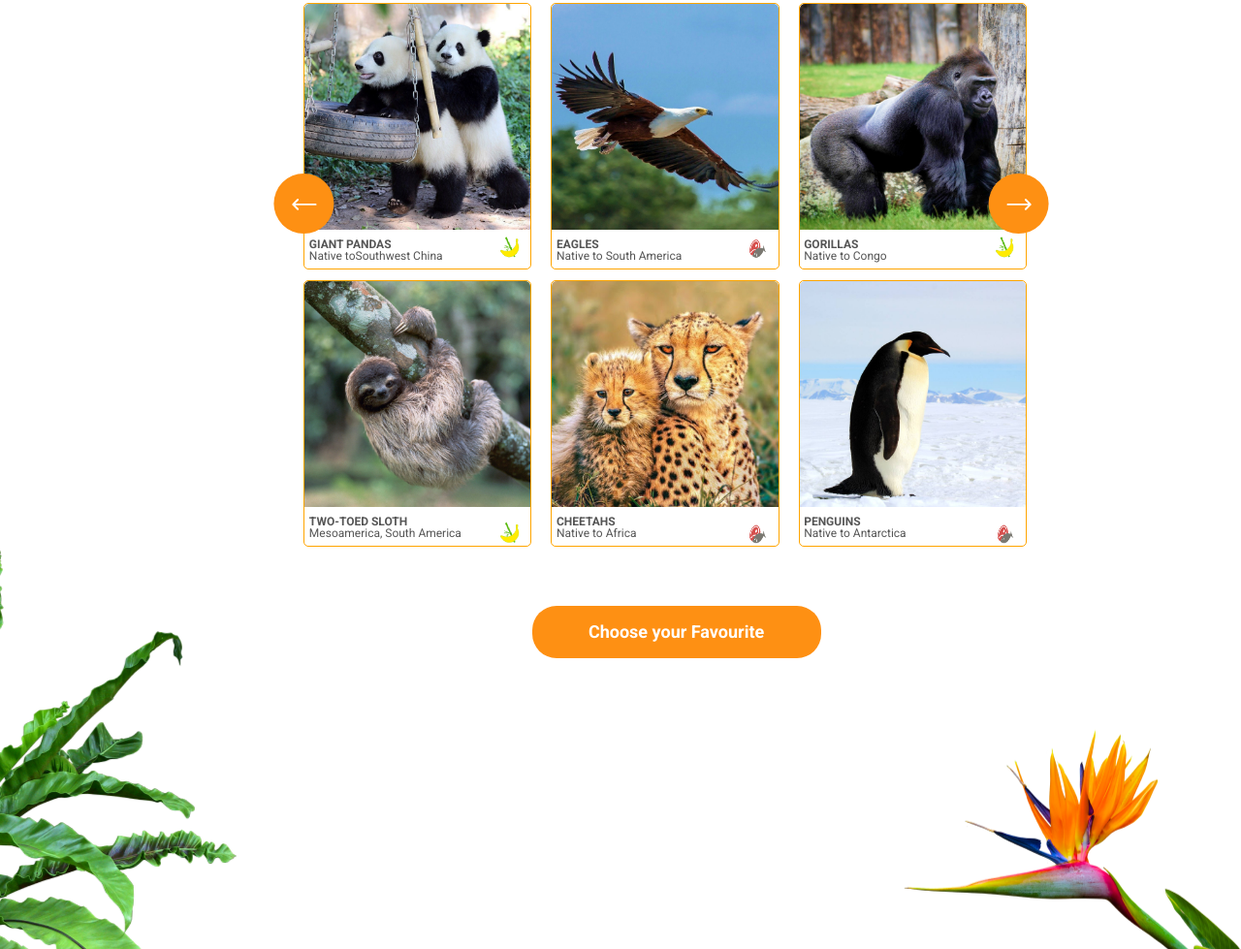
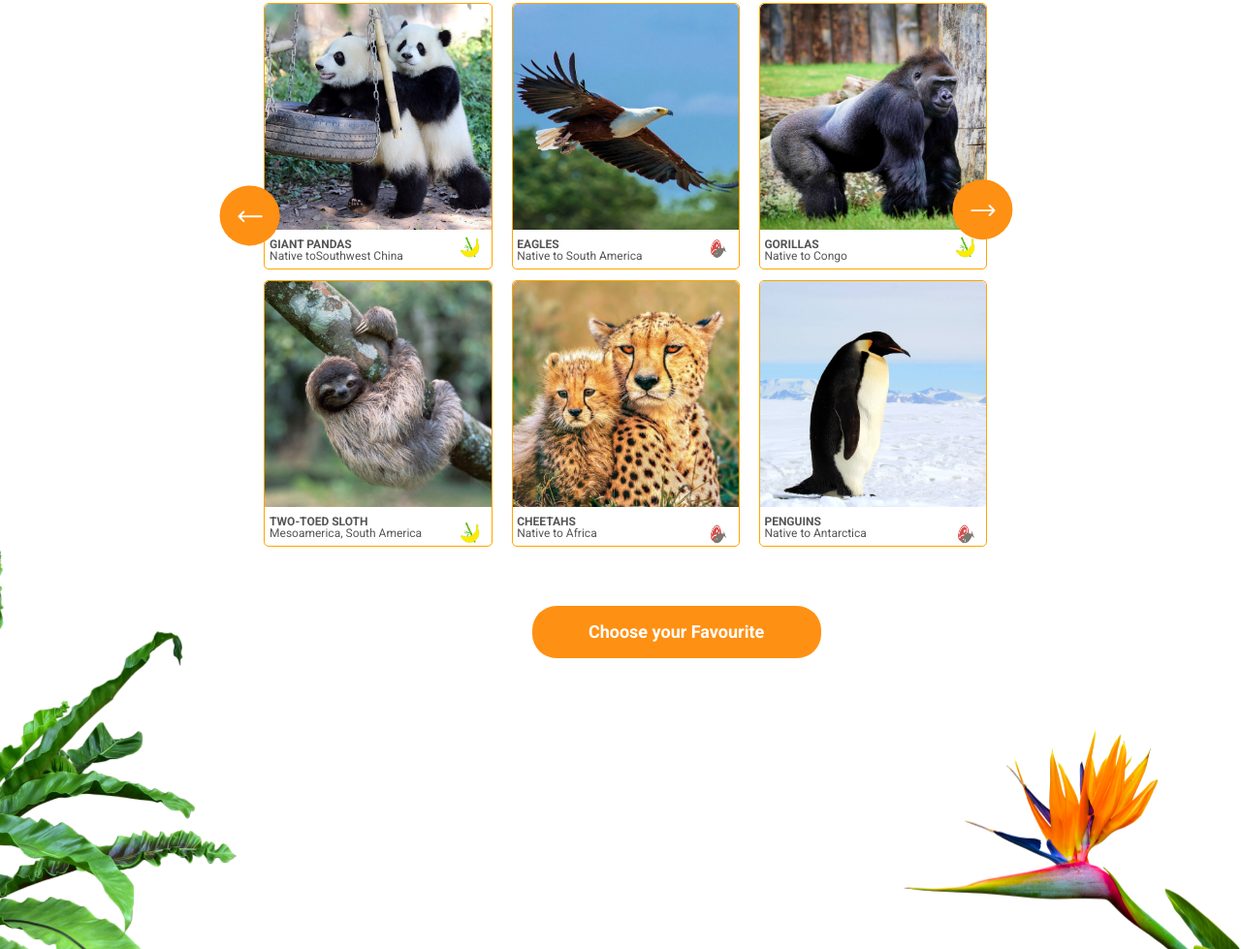
Before and after one commit to davitGarsia/Online-Zoo, a plain HTML site: page index.html in a window 1280 px wide. Shown: the part 1610-2589 px from the top of the page at 97% size. Drawn offline with Linux system fonts and the light colour scheme.

Commit message:
Update style.css

```diff
--- a/style.css
+++ b/style.css
@@ -275,7 +275,7 @@ body {
   height: 72%;
   justify-content: space-between;
   grid-template-columns: repeat(3, 1fr);
-  margin-left: 17%;
+  margin-left: 13.5%;
   gap: 20px;
 }
 
@@ -392,11 +392,11 @@ body {
 }
 
 .back {
-  transform: translate(270%, -900%);
+  transform: translate(180%, -880%);
 }
 
 .right {
-  transform: translate(-320%, -900%);
+  transform: translate(-380%, -890%);
 }
 
 .arrow:hover {
```
